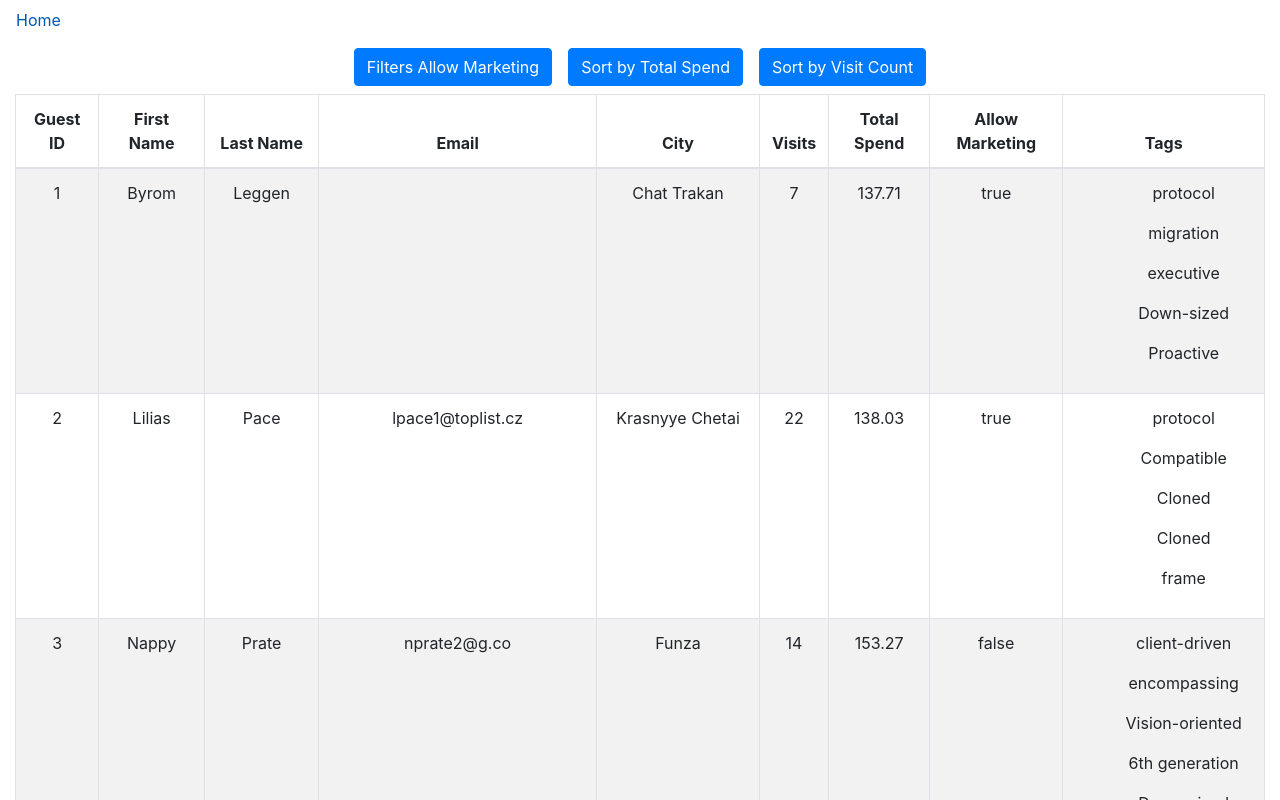
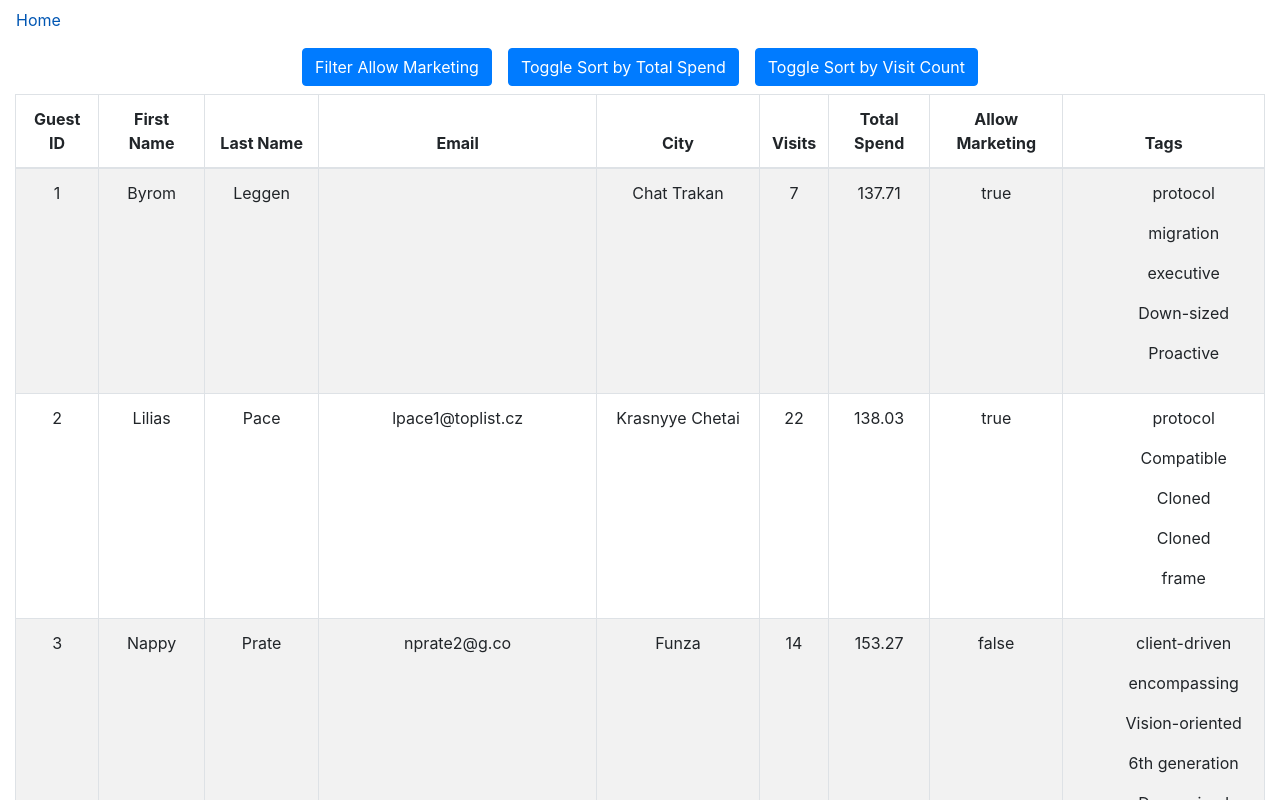
Before and after one commit to VasiliiSikora/cafe-masa, a React (Create React App) app: page / in a window 1280 px wide. Shown: the top 800 px of the page. Built offline with nearby package versions, Linux system fonts and the light colour scheme.

Commit message:
Everything currently working, would just like to add a couple of things. - Improve visuals/layout a bit. - Show a display of when each filter/sort option is selected, can be a bit confusing as it is.

```diff
--- a/src/components/guests_table/GuestsTable.js
+++ b/src/components/guests_table/GuestsTable.js
@@ -43,24 +43,23 @@ export default class GuestsTable extends Component {
 
     _renderTableData() {
         // Declare a copy of the data read from the JSON, what is actually displayed according to sort/filtering flags.
-        let filteredData = this.state.guestTableData;
+        // This allows restoration of the original state after filtering so no data is lost.
+        let displayData = this.state.guestTableData;
 
         if(this.state.filterMarketing) {
-            filteredData =
-                this.state.guestTableData.filter(marketingGuests => marketingGuests.allowMarketing === "true");
+            displayData =
+                this.state.guestTableData.filter(guests => guests.allowMarketing === "true");
         }
         // Sort Total spend or visit count to show the highest at the top of the table.
         if(this.state.sortTotalCount) {
-            filteredData =
-                this.state.guestTableData.sort((a, b) => (a.visitCount < b.visitCount) ? 1 : -1);
+            displayData.sort((a, b) => (a.visitCount < b.visitCount) ? 1 : -1);
         } else if(this.state.sortTotalSpend) {
-            filteredData =
-                this.state.guestTableData.sort((a, b) => (a.totalSpend < b.totalSpend) ? 1 : -1);
+            displayData.sort((a, b) => (a.totalSpend < b.totalSpend) ? 1 : -1);
         }
 
         return (
             <tbody>
-            {filteredData.map((guestRow) => {
+            {displayData.map((guestRow) => {
                     return <tr key={guestRow.id}>
                         <td>{guestRow.id}</td>
                         <td>{guestRow.firstName}</td>
@@ -86,15 +85,15 @@ export default class GuestsTable extends Component {
             <Container fluid={true}>
                 <Button onClick={() => this.setState(prevState => ({
                     filterMarketing: !prevState.filterMarketing}))}>
-                    Filters Allow Marketing
+                    Filter Allow Marketing
                 </Button>
                 <Button onClick={() => this.setState(prevState => ({
                     sortTotalSpend: !prevState.sortTotalSpend}))}>
-                    Sort by Total Spend
+                    Toggle Sort by Total Spend
                 </Button>
                 <Button onClick={() =>  this.setState(prevState => ({
                     sortTotalCount: !prevState.sortTotalCount}))}>
-                    Sort by Visit Count
+                    Toggle Sort by Visit Count
                 </Button>
             <Table striped responsive bordered>
                 <thead>
```
